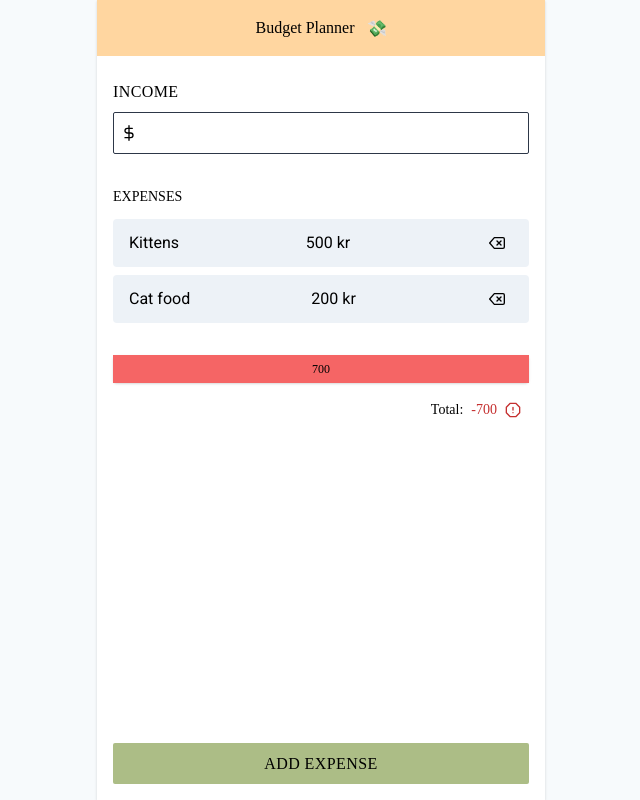
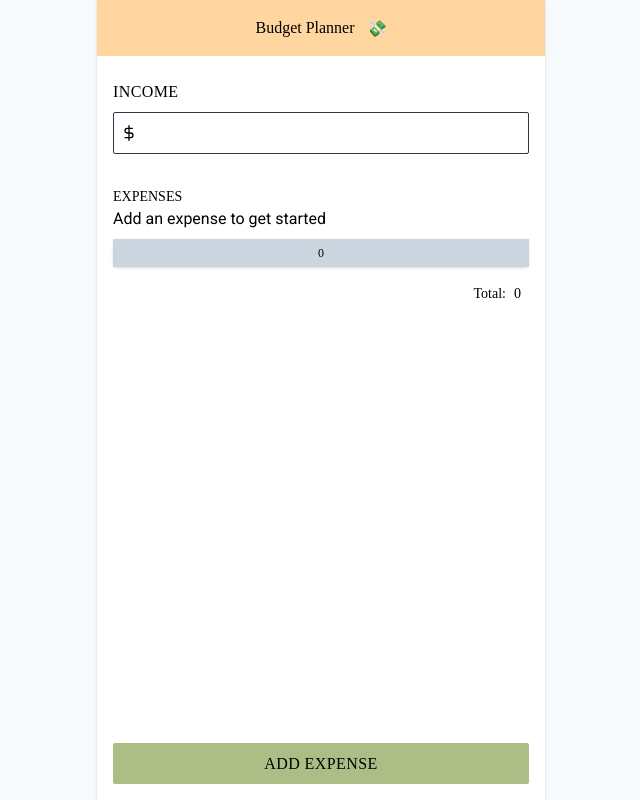
Before and after one commit to jdagmar/budget-planner, a React (Create React App) app: page / in a window 1280 px wide. Shown: the whole page, without its empty margins (319-959 px from the left). Built offline with nearby package versions, Linux system fonts and the light colour scheme; a web font is replaced by a local one.

Commit message:
Remove example expenses

```diff
--- a/src/App.tsx
+++ b/src/App.tsx
@@ -50,10 +50,7 @@ const reducer = (state: State, action: Action): State => {
 };
 
 const initState: State = {
-  expenses: [
-    { title: 'Kittens', cost: 500 },
-    { title: 'Cat food', cost: 200 },
-  ],
+  expenses: [],
   isExpenseFormVisible: false,
   income: undefined,
   addExpenseForm: {},
```
